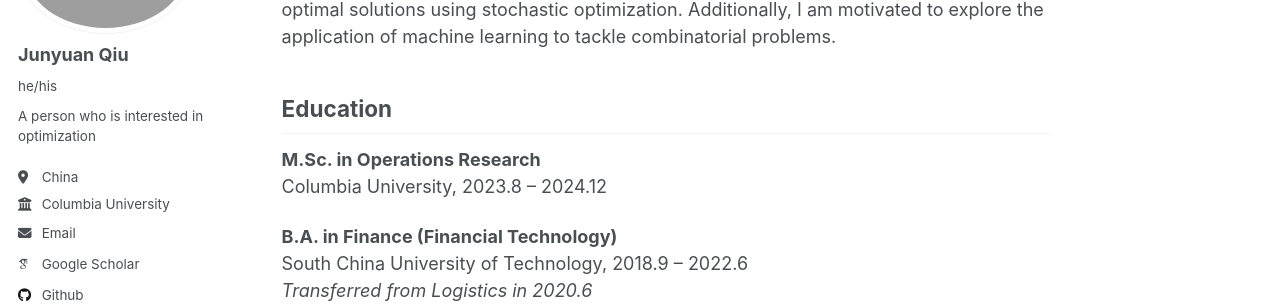
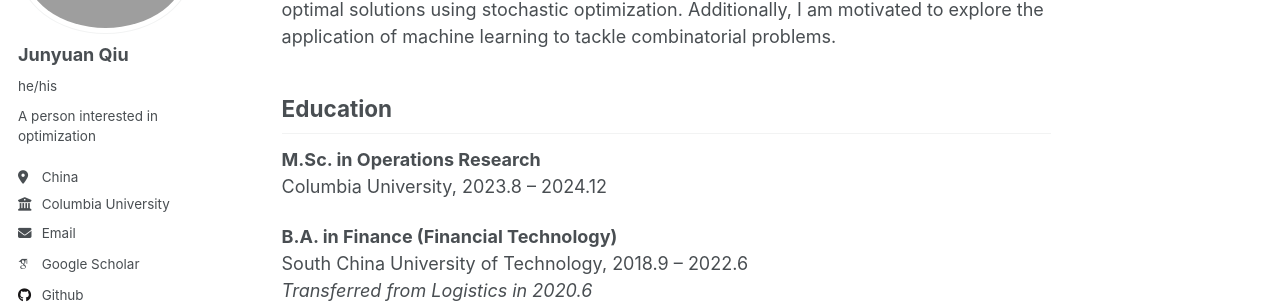
Before and after one commit to Junyuan-Qiu/Junyuan-Qiu.github.io, a Jekyll site: the page built from _pages/about.md, in a window 1280 px wide. Shown: the part 206-510 px from the top of the page. Built offline with Jekyll 4.4.1, drawn with Linux system fonts in a browser that asks for light colours; some web fonts are replaced.

Commit message:
Update _config.yml
Update bio intro

```diff
--- a/_config.yml
+++ b/_config.yml
@@ -24,7 +24,7 @@ author:
   avatar           : "profile.png"
   name             : "Junyuan Qiu"
   pronouns         : "he/his"
-  bio              : "A person who is interested in optimization"
+  bio              : "A person interested in optimization"
   location         : "China"
   employer         : "Columbia University"
   URI              : "https://junyuan-qiu.github.io/"
```
